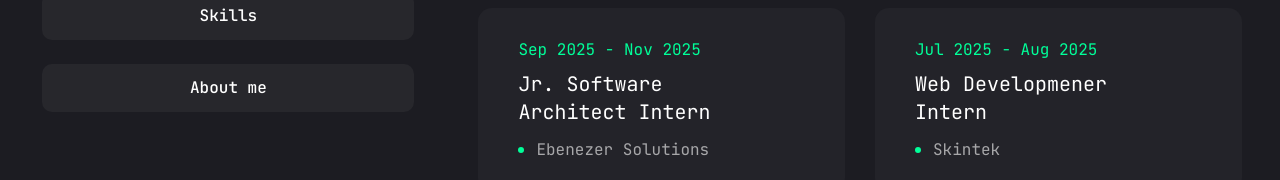
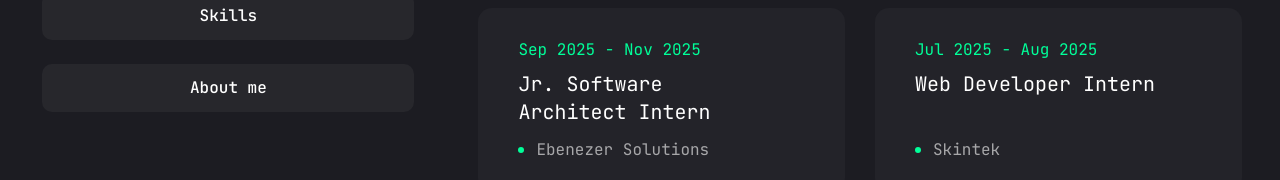
Before and after one commit to jesh-rc/Portfolio, a Next.js app: page /resume in a window 1280 px wide. Shown: the part 334-514 px from the top of the page. Built offline with nearby package versions, Linux system fonts and the light colour scheme.

Commit message:
Updated spelling error in Stats

```diff
--- a/app/resume/page.jsx
+++ b/app/resume/page.jsx
@@ -59,7 +59,7 @@ const experience = {
       },
       {
         company: "Skintek",
-        position: "Web Developmener Intern",
+        position: "Web Developer Intern",
         duration: "Jul 2025 - Aug 2025"
       },
       {
```
